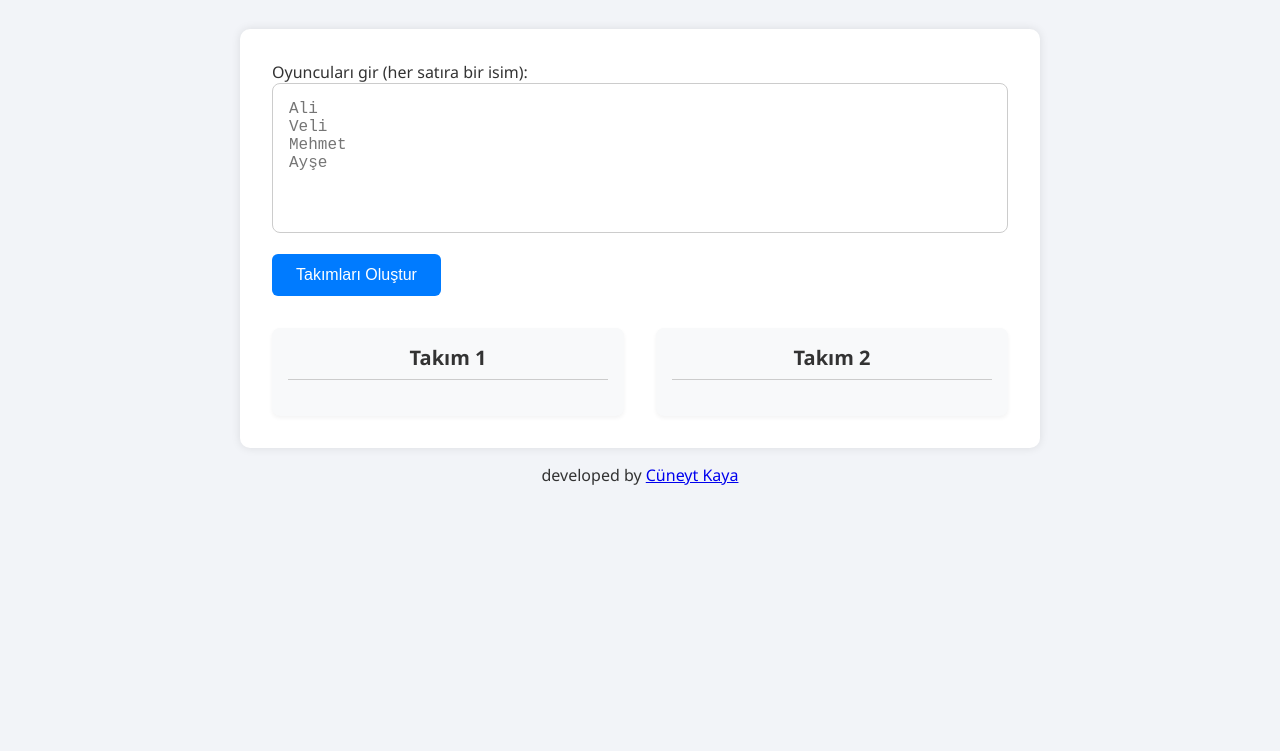
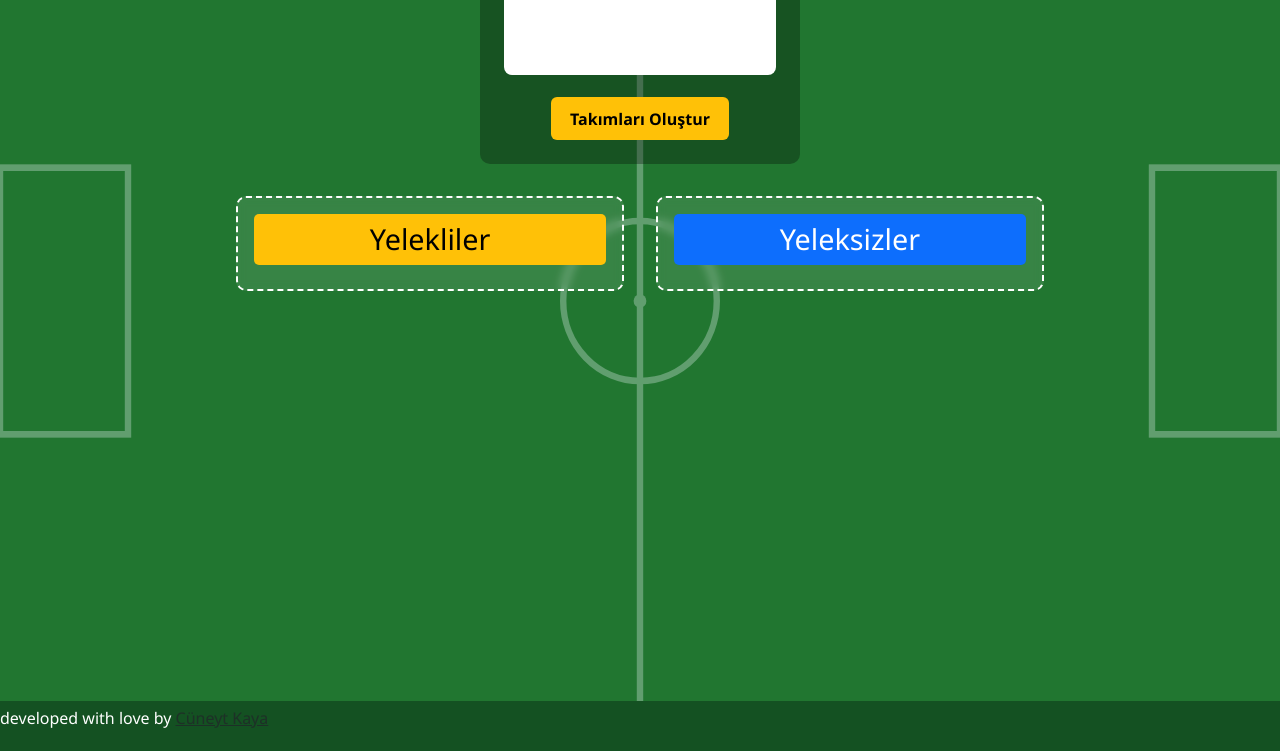
Before and after one commit to kayacuneyd/astropitchteam, a plain HTML site: page index.html in a window 1280 px wide. Shown: the part 131-882 px from the top of the page. Before the commit the page ends 800 px from the top, so only its background shows below. Drawn offline with nearby package versions, Linux system fonts and the light colour scheme.

Commit message:
smal fixes

```diff
--- a/index.html
+++ b/index.html
@@ -3,165 +3,47 @@
 <head>
   <meta charset="UTF-8">
   <meta name="viewport" content="width=device-width, initial-scale=1">
-  <title>Halısaha Takım Oluşturucu</title>
-  <style>
-    * {
-      box-sizing: border-box;
-    }
-
-    body {
-      font-family: 'Segoe UI', sans-serif;
-      background: #f2f4f8;
-      margin: 0;
-      padding: 2rem;
-      color: #333;
-    }
-
-    h1 {
-      text-align: center;
-      background: linear-gradient(to right, #0f2027, #2c5364);
-      color: white;
-      padding: 1rem;
-      border-radius: 8px;
-      margin-bottom: 2rem;
-    }
-
-    .container {
-      max-width: 800px;
-      margin: auto;
-      background: #fff;
-      padding: 2rem;
-      border-radius: 10px;
-      box-shadow: 0 0 10px rgba(0,0,0,0.1);
-    }
-
-    textarea {
-      width: 100%;
-      height: 150px;
-      padding: 1rem;
-      border: 1px solid #ccc;
-      border-radius: 8px;
-      resize: none;
-      font-size: 16px;
-      margin-bottom: 1rem;
-    }
-
-    button {
-      padding: 0.75rem 1.5rem;
-      font-size: 16px;
-      background-color: #007bff;
-      color: white;
-      border: none;
-      border-radius: 6px;
-      cursor: pointer;
-      transition: background-color 0.3s;
-    }
-
-    button:hover {
-      background-color: #0056b3;
-    }
-
-    .teams {
-      display: grid;
-      grid-template-columns: 1fr 1fr;
-      gap: 2rem;
-      margin-top: 2rem;
-    }
-
-    .team {
-      background: #f8f9fa;
-      padding: 1rem;
-      border-radius: 8px;
-      box-shadow: 0 2px 4px rgba(0,0,0,0.05);
-    }
-
-    .team h3 {
-      margin-top: 0;
-      font-size: 20px;
-      text-align: center;
-      border-bottom: 1px solid #ccc;
-      padding-bottom: 0.5rem;
-    }
-
-    .team ul {
-      list-style: none;
-      padding: 0;
-      margin: 0;
-    }
-
-    .team li {
-      padding: 0.5rem;
-      border-bottom: 1px solid #e0e0e0;
-    }
-
-    .footer-container{
-        text-align: center;
-    }
-
-    @media (max-width: 600px) {
-      .teams {
-        grid-template-columns: 1fr;
-      }
-    }
-  </style>
+  <title>Halısaha Takım Dağılımı</title>
+  <link href="https://cdn.jsdelivr.net/npm/bootstrap@5.3.2/dist/css/bootstrap.min.css" rel="stylesheet">
+  <link rel="stylesheet" href="style.css">
 </head>
 <body>
 
-  <h1>⚽ Halısaha Takım Oluşturucu</h1>
+  <div class="field-container">
+    <svg class="field-svg" viewBox="0 0 1000 600" preserveAspectRatio="none">
+      <rect width="1000" height="600" fill="#2e7d32" />
+      <line x1="500" y1="0" x2="500" y2="600" stroke="white" stroke-width="5" />
+      <circle cx="500" cy="300" r="60" stroke="white" stroke-width="5" fill="none" />
+      <circle cx="500" cy="300" r="5" fill="white" />
+      <rect x="0" y="200" width="100" height="200" stroke="white" stroke-width="5" fill="none"/>
+      <rect x="900" y="200" width="100" height="200" stroke="white" stroke-width="5" fill="none"/>
+    </svg>
 
-  <div class="container">
-    <label for="playerInput">Oyuncuları gir (her satıra bir isim):</label>
-    <textarea id="playerInput" placeholder="Ali&#10;Veli&#10;Mehmet&#10;Ayşe"></textarea>
-    <button onclick="generateTeams()">Takımları Oluştur</button>
+    <div class="controls">
+      <textarea id="playerInput" placeholder="Oyuncuları yazın (Her satıra bir isim)"></textarea><br>
+      <button onclick="generateTeams()">Takımları Oluştur</button>
+    </div>
 
-    <div class="teams">
-      <div class="team">
-        <h3>Takım 1</h3>
+    <div class="teams-wrapper container">
+      <div class="team team-yelekliler">
+        <h2>Yelekliler</h2>
         <ul id="team1"></ul>
       </div>
-      <div class="team">
-        <h3>Takım 2</h3>
+      <div class="team team-yeleksizler">
+        <h2>Yeleksizler</h2>
         <ul id="team2"></ul>
       </div>
     </div>
   </div>
-  <footer class="footer-container">
+  <footer class="d-flex align-items-center">
+    <p class="text-center">
+      developed with love by
+      <a href="https://kayacuneyt.com" target="_blank" rel="noopener noreferrer" class="text-body-secondary">Cüneyt Kaya</a>
+    </p>
 
-    <p >
-        developed by
-        <a href="https://kayacuneyt.com" target="_blank">
-            Cüneyt Kaya
-        </a>
-    </p>
   </footer>
 
-  <script>
-    function shuffleArray(array) {
-      for (let i = array.length - 1; i > 0; i--) {
-        const j = Math.floor(Math.random() * (i + 1));
-        [array[i], array[j]] = [array[j], array[i]];
-      }
-      return array;
-    }
-
-    function generateTeams() {
-      const input = document.getElementById("playerInput").value;
-      let players = input.split('\n').map(p => p.trim()).filter(p => p.length > 0);
-
-      if (players.length < 2) {
-        alert("En az 2 oyuncu giriniz.");
-        return;
-      }
-
-      players = shuffleArray(players);
-      const half = Math.ceil(players.length / 2);
-      const team1 = players.slice(0, half);
-      const team2 = players.slice(half);
-
-      document.getElementById("team1").innerHTML = team1.map(p => `<li>${p}</li>`).join('');
-      document.getElementById("team2").innerHTML = team2.map(p => `<li>${p}</li>`).join('');
-    }
-  </script>
+ <script src="script.js"></script>
 
 </body>
 </html>
--- /dev/null
+++ b/script.js
@@ -0,0 +1,25 @@
+function shuffleArray(array) {
+    for (let i = array.length - 1; i > 0; i--) {
+      const j = Math.floor(Math.random() * (i + 1));
+      [array[i], array[j]] = [array[j], array[i]];
+    }
+    return array;
+  }
+
+  function generateTeams() {
+    const input = document.getElementById("playerInput").value;
+    let players = input.split('\n').map(p => p.trim()).filter(p => p.length > 0);
+
+    if (players.length < 2) {
+      alert("En az 2 oyuncu giriniz.");
+      return;
+    }
+
+    players = shuffleArray(players);
+    const half = Math.ceil(players.length / 2);
+    const team1 = players.slice(0, half);
+    const team2 = players.slice(half);
+
+    document.getElementById("team1").innerHTML = team1.map(p => `<li>${p}</li>`).join('');
+    document.getElementById("team2").innerHTML = team2.map(p => `<li>${p}</li>`).join('');
+  }
--- /dev/null
+++ b/style.css
@@ -0,0 +1,135 @@
+body {
+    margin: 0;
+    font-family: 'Segoe UI', sans-serif;
+    background-color: #1c7430;
+    color: white;
+  }
+
+  .field-container {
+    position: relative;
+    width: 100%;
+    height: 100vh;
+    background: #1c7430;
+  }
+
+  .field-svg {
+    position: absolute;
+    top: 0;
+    left: 0;
+    width: 100%;
+    height: 100%;
+    z-index: 1;
+    opacity: 0.3;
+  }
+
+  .teams-wrapper {
+    position: relative;
+    display: flex;
+    justify-content: center;
+    gap: 2rem;
+    max-height: 100%;
+    align-items: center;
+    z-index: 2;
+    padding: 1rem;
+    flex-wrap: wrap;
+  }
+
+  .team {
+    width: 35%;
+    background: rgba(255, 255, 255, 0.1);
+    border: 2px dashed white;
+    border-radius: 10px;
+    padding: 1rem;
+    backdrop-filter: blur(5px);
+  }
+
+  .team h2 {
+    text-align: center;
+    margin-top: 0;
+    font-size: 1.8rem;
+    color: white;
+    padding: 0.5rem;
+    border-radius: 5px;
+  }
+
+  .team-yelekliler h2 {
+    background-color: #ffc107; /* sarı */
+    color: #000;
+  }
+
+  .team-yeleksizler h2 {
+    background-color: #0d6efd; /* mavi */
+  }
+
+  .team ul {
+    list-style: none;
+    padding: 0;
+    margin: 0;
+  }
+
+  .team li {
+    background: rgba(255, 255, 255, 0.2);
+    padding: 0.5rem 1rem;
+    margin-bottom: 0.5rem;
+    border-radius: 6px;
+    text-align: left;
+  }
+
+  .team li::before {
+    content: "⚽ ";
+  }
+
+  .controls {
+    position: relative;
+    z-index: 3;
+    text-align: center;
+    background-color: rgba(0,0,0,0.3);
+    padding: 1.5rem;
+    border-radius: 10px;
+    width: 100%;
+    max-width: 320px;
+    margin: 2rem auto 1rem;
+}
+
+
+  textarea {
+    width: 100%;
+    min-height: 150px;
+    margin-bottom: 1rem;
+    border-radius: 8px;
+    padding: 0.5rem;
+    resize: none;
+    font-size: 14px;
+    border: none;
+  }
+
+  button {
+    padding: 0.6rem 1.2rem;
+    font-size: 16px;
+    border: none;
+    background-color: #ffc107;
+    color: black;
+    border-radius: 6px;
+    cursor: pointer;
+    font-weight: bold;
+  }
+
+  button:hover {
+    background-color: #e0a800;
+  }
+
+  footer{
+    background-color: rgba(0,0,0,0.3);
+    margin: 0;
+    height: 50px;
+  }
+
+  @media (max-width: 768px) {
+    .team {
+      width: 100%;
+    }
+
+    .teams-wrapper {
+      flex-direction: column;
+    }
+  }
```
